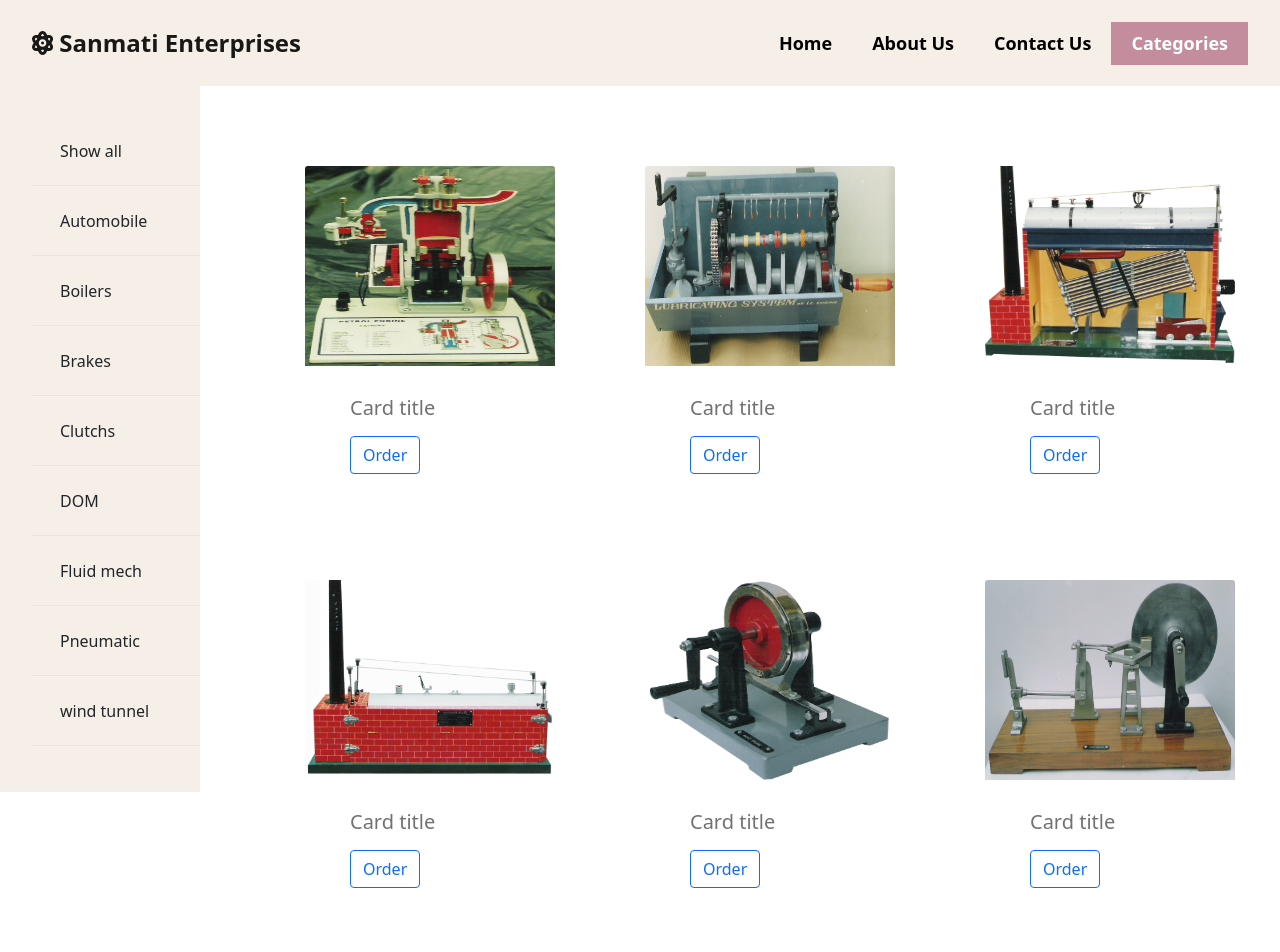
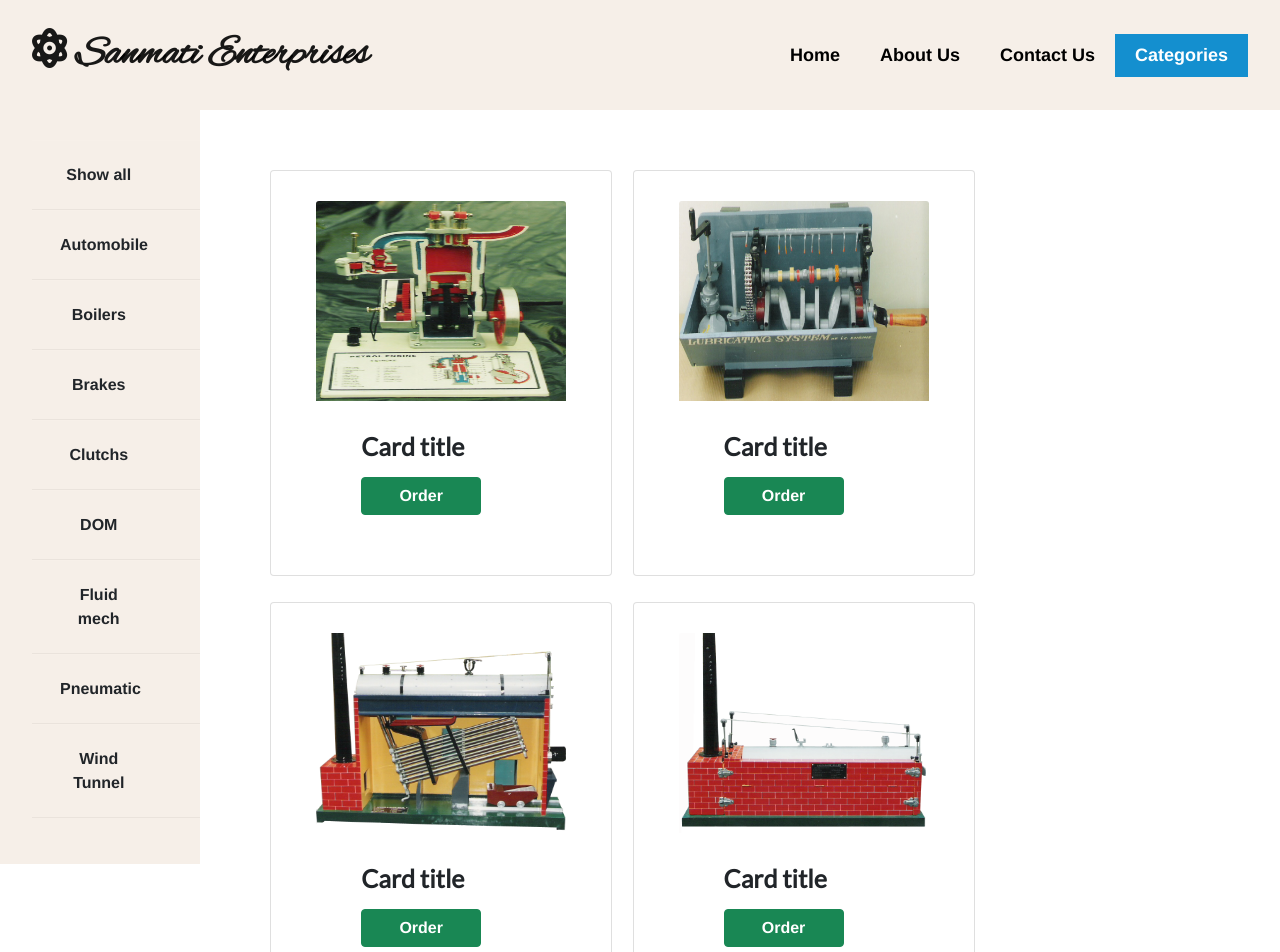
Before and after one commit to manthanguptaa/SanmatiEnterpriseWebsite, a plain HTML site: page categories.html in a window 1280 px wide. Shown: the top 952 px of the page. Drawn offline with nearby package versions, Linux system fonts and the light colour scheme.

Commit message:
Categories page styled

```diff
--- a/categories.css
+++ b/categories.css
@@ -3,7 +3,7 @@ body{
 }
 
 .navbar-light .navbar-nav .nav-link.active, .navbar-light .navbar-nav .show .nav-link {
-    background-color: #c38d9e;
+  background-color:#148fcf;
   color: white;
 
 }
@@ -14,7 +14,8 @@ body{
 }
 .navbar-brand{
   font-weight: 700;
-    font-size: x-large;
+  font-size: 40px;
+  font-family: 'Alex Brush', cursive;
 }
 
 .navbar-light .navbar-nav .nav-link{
@@ -23,6 +24,7 @@ body{
   color: black;
   padding-left: 20px;
   padding-right: 20px;
+  font-family: Helvetica;
 }
 
   #container_footer {
@@ -52,8 +54,6 @@ body{
     height: 100%;
     background: #f6efe8;;
     padding: 30px 0px;
-
-
   }
 
   .wrapper .sidebar h2{
@@ -69,12 +69,13 @@ body{
     border-bottom: 1px solid rgba(0,0,0,0.05);
     border-top: 1px solid rgba(255,255,255,0.05);
     list-style-type: none;
+    font-family: 'Lato', sans-serif;
+    font-size: 15px;
   }
 
   .wrapper .sidebar ul li a{
     color: black;
     display: block;
-
   }
 
   .wrapper .sidebar ul li a .fas{
@@ -96,12 +97,6 @@ body{
   }
 
 
-  .wrapper .main_content{
-
-    color: #717171;
-    line-height: 25px;
-  }
-
   .wrapper .main_content div{
     padding:30px 45px;
   }
@@ -111,9 +106,19 @@ body{
     height:200px;
   }
 
-  .card{
-    padding-top: 20px;
-    padding-left: 100px;
-    border: none;
 
+  .filterDiv{
+    margin: 1%;
   }
+
+  .card-title{
+    font-family: 'Lato', sans-serif;
+    font-size: 25px;
+    font-weight: bold;
+  }
+
+  .btn{
+    font-family: Helvetica;
+    width: 75%;
+    font-weight: 600;
+  }
--- a/categories.html
+++ b/categories.html
@@ -1,12 +1,17 @@
 <!DOCTYPE html>
 <html>
+
 <head>
 
   <title>Sanmati Enterprises</title>
 
-        <link rel="stylesheet" href="https://use.fontawesome.com/releases/v5.15.1/css/all.css" integrity="sha384-vp86vTRFVJgpjF9jiIGPEEqYqlDwgyBgEF109VFjmqGmIY/Y4HV4d3Gp2irVfcrp" crossorigin="anonymous">
+  <link rel="stylesheet" href="https://use.fontawesome.com/releases/v5.15.1/css/all.css"
+    integrity="sha384-vp86vTRFVJgpjF9jiIGPEEqYqlDwgyBgEF109VFjmqGmIY/Y4HV4d3Gp2irVfcrp" crossorigin="anonymous">
   <link href="css/bootstrap.min.css" rel="stylesheet">
   <link rel="stylesheet" href="categories.css">
+  <link rel="preconnect" href="https://fonts.gstatic.com">
+  <link href="https://fonts.googleapis.com/css2?family=Alex+Brush&display=swap" rel="stylesheet">
+  <link href="https://fonts.googleapis.com/css2?family=Lato&display=swap" rel="stylesheet">
 
   <style>
     .filterDiv {
@@ -17,12 +22,13 @@
       display: flex;
       flex-wrap: wrap;
     }
-          .wrapper .main_content{
+
+    .wrapper .main_content {
       display: flex;
       flex-direction: row;
       flex: 1;
-  flex-wrap: wrap;}
-
+      flex-wrap: wrap;
+    }
   </style>
 </head>
 
@@ -31,7 +37,8 @@
   <nav id="navbar"></nav>
   <script src="nav.js"></script>
 
-  <script src="https://code.jquery.com/jquery-3.5.1.min.js" integrity="sha256-9/aliU8dGd2tb6OSsuzixeV4y/faTqgFtohetphbbj0=" crossorigin="anonymous"></script>
+  <script src="https://code.jquery.com/jquery-3.5.1.min.js"
+    integrity="sha256-9/aliU8dGd2tb6OSsuzixeV4y/faTqgFtohetphbbj0=" crossorigin="anonymous"></script>
   <script src="nav.js"></script>
 
 
@@ -47,140 +54,140 @@
         <li><button class="btn" onclick="filterSelection('DOM')"> DOM</button></li>
         <li><button class="btn" onclick="filterSelection('fluid')"> Fluid mech</button></li>
         <li><button class="btn" onclick="filterSelection('pneumatic')"> Pneumatic</button></li>
-            <li><button class="btn" onclick="filterSelection('wind')"> wind tunnel</button></li>
+        <li><button class="btn" onclick="filterSelection('wind')"> Wind Tunnel</button></li>
 
       </ul>
 
     </div>
     <div class="main_content">
 
-    <div class="filterDiv mb-3 mr-3 auto card" >
-      <img src="1.jpg" class="card-img-top" >
+        <div class="filterDiv mb-3 mr-3 auto card">
+          <img src="1.jpg" class="card-img-top">
           <div class="card-body">
             <h5 class="card-title">Card title</h5>
             <p class="card-text"></p>
-        <a href="#" class="btn btn-outline-primary">Order</a>
+            <a href="#" class="btn btn-success">Order</a>
           </div>
         </div>
 
-    <div class="filterDiv mb-3 mr-3 auto card" >
-      <img src="2.jpg" class="card-img-top" >
+      <div class="filterDiv mb-3 mr-3 auto card">
+        <img src="2.jpg" class="card-img-top">
         <div class="card-body">
           <h5 class="card-title">Card title</h5>
           <p class="card-text"></p>
-        <a href="#" class="btn btn-outline-primary">Order</a>
+          <a href="#" class="btn btn-success">Order</a>
         </div>
       </div>
-    <div class="filterDiv mb-3 mr-3 boiler card" >
+      <div class="filterDiv mb-3 mr-3 boiler card">
         <img src="babcock & wilcox.bmp" class="card-img-top">
         <div class="card-body">
           <h5 class="card-title">Card title</h5>
           <p class="card-text"></p>
-        <a href="#" class="btn btn-outline-primary">Order</a>
+          <a href="#" class="btn btn-success">Order</a>
         </div>
       </div>
-    <div class="filterDiv mb-3 mr-3 boiler card" >
-      <img src="lancashire.bmp" class="card-img-top" >
+      <div class="filterDiv mb-3 mr-3 boiler card">
+        <img src="lancashire.bmp" class="card-img-top">
         <div class="card-body">
           <h5 class="card-title">Card title</h5>
           <p class="card-text"></p>
-        <a href="#" class="btn btn-outline-primary">Order</a>
+          <a href="#" class="btn btn-success">Order</a>
         </div>
       </div>
-    <div class="filterDiv mb-3 mr-3 brakes card" >
+      <div class="filterDiv mb-3 mr-3 brakes card">
         <img src="band brake.bmp" class="card-img-top" alt="...">
         <div class="card-body">
           <h5 class="card-title">Card title</h5>
           <p class="card-text"></p>
-        <a href="#" class="btn btn-outline-primary">Order</a>
+          <a href="#" class="btn btn-success">Order</a>
         </div>
       </div>
-    <div class="filterDiv mb-3 mr-3 brakes card" >
+      <div class="filterDiv mb-3 mr-3 brakes card">
         <img src="scan0017 (1).jpg" class="card-img-top" alt="...">
         <div class="card-body">
           <h5 class="card-title">Card title</h5>
           <p class="card-text"></p>
-        <a href="#" class="btn btn-outline-primary">Order</a>
+          <a href="#" class="btn btn-success">Order</a>
         </div>
       </div>
-    <div class="filterDiv mb-3 mr-3 clutch card" >
+      <div class="filterDiv mb-3 mr-3 clutch card">
         <img src="claw clutch.bmp" class="card-img-top" alt="...">
         <div class="card-body">
           <h5 class="card-title">Card title</h5>
           <p class="card-text"></p>
-        <a href="#" class="btn btn-outline-primary">Order</a>
+          <a href="#" class="btn btn-success">Order</a>
         </div>
       </div>
-    <div class="filterDiv mb-3 mr-3 clutch card" >
+      <div class="filterDiv mb-3 mr-3 clutch card">
         <img src="scan0010.jpg" class="card-img-top" alt="...">
         <div class="card-body">
           <h5 class="card-title">Card title</h5>
           <p class="card-text"></p>
-        <a href="#" class="btn btn-outline-primary">Order</a>
+          <a href="#" class="btn btn-success">Order</a>
         </div>
       </div>
-    <div class="filterDiv mb-3 mr-3 DOM card" >
+      <div class="filterDiv mb-3 mr-3 DOM card">
         <img src="2012-05-03 13.11.12.jpg" class="card-img-top" alt="...">
         <div class="card-body">
           <h5 class="card-title">Card title</h5>
           <p class="card-text"></p>
-        <a href="#" class="btn btn-outline-primary">Order</a>
+          <a href="#" class="btn btn-success">Order</a>
         </div>
       </div>
-    <div class="filterDiv mb-3 mr-3 DOM card" >
+      <div class="filterDiv mb-3 mr-3 DOM card">
         <img src="cam & follower.bmp" class="card-img-top" alt="...">
         <div class="card-body">
           <h5 class="card-title">Card title</h5>
           <p class="card-text"></p>
-        <a href="#" class="btn btn-outline-primary">Order</a>
+          <a href="#" class="btn btn-success">Order</a>
         </div>
       </div>
-    <div class="filterDiv mb-3 mr-3 fluid card" >
+      <div class="filterDiv mb-3 mr-3 fluid card">
         <img src="17022009113.jpg" class="card-img-top" alt="...">
         <div class="card-body">
           <h5 class="card-title">Card title</h5>
           <p class="card-text"></p>
-        <a href="#" class="btn btn-outline-primary">Order</a>
+          <a href="#" class="btn btn-success">Order</a>
         </div>
       </div>
-    <div class="filterDiv mb-3 mr-3 fluid card" >
+      <div class="filterDiv mb-3 mr-3 fluid card">
         <img src="Picture_004.jpg" class="card-img-top" alt="...">
         <div class="card-body">
           <h5 class="card-title">Card title</h5>
           <p class="card-text"></p>
-        <a href="#" class="btn btn-outline-primary">Oder</a>
+          <a href="#" class="btn btn-success">Oder</a>
         </div>
       </div>
-    <div class="filterDiv mb-3 mr-3 pneumatic card" >
+      <div class="filterDiv mb-3 mr-3 pneumatic card">
         <img src="2012-11-22 15.17.57.jpg" class="card-img-top" alt="...">
         <div class="card-body">
           <h5 class="card-title">Card title</h5>
           <p class="card-text"></p>
-        <a href="#" class="btn btn-outline-primary">Order</a>
+          <a href="#" class="btn btn-success">Order</a>
         </div>
       </div>
-    <div class="filterDiv mb-3 mr-3 pneumatic card" >
+      <div class="filterDiv mb-3 mr-3 pneumatic card">
         <img src="2012-11-22 15.19.07 (1).jpg" class="card-img-top" alt="...">
         <div class="card-body">
           <h5 class="card-title">Card title</h5>
           <p class="card-text"></p>
-        <a href="#" class="btn btn-outline-primary">Order</a>
+          <a href="#" class="btn btn-success">Order</a>
         </div>
       </div>
-    <div class="filterDiv mb-3 mr-3 wind card" >
+      <div class="filterDiv mb-3 mr-3 wind card">
         <img src="17022009120.jpg" class="card-img-top" alt="...">
         <div class="card-body">
           <h5 class="card-title">Card title</h5>
           <p class="card-text"></p>
-        <a href="#" class="btn btn-outline-primary">Order</a>
+          <a href="#" class="btn btn-success">Order</a>
         </div>
       </div>
-    <div class="filterDiv mb-3 mr-3 wind card" >
+      <div class="filterDiv mb-3 mr-3 wind card">
         <img src="DSC02339.JPG" class="card-img-top" alt="...">
         <div class="card-body">
           <h5 class="card-title">Card title</h5>
           <p class="card-text"></p>
-        <a href="#" class="btn btn-outline-primary">Order</a>
+          <a href="#" class="btn btn-success">Order</a>
         </div>
       </div>
     </div>
@@ -204,7 +211,7 @@
       arr1 = element.className.split(" ");
       arr2 = name.split(" ");
       for (i = 0; i < arr2.length; i++) {
-      if (arr1.indexOf(arr2[i]) == -1) {element.className += " " + arr2[i];}
+        if (arr1.indexOf(arr2[i]) == -1) { element.className += " " + arr2[i]; }
       }
     }
 
@@ -224,7 +231,7 @@
     var btnContainer = document.getElementsByClassName("sidebar");
     var btns = btnContainer.getElementsByClassName("btn");
     for (var i = 0; i < btns.length; i++) {
-    btns[i].addEventListener("click", function(){
+      btns[i].addEventListener("click", function () {
         var current = document.getElementsByClassName("active");
         current[0].className = current[0].className.replace(" active", "");
         this.className += " active";
@@ -232,7 +239,12 @@
     }
   </script>
 
-  <script src="https://cdn.jsdelivr.net/npm/@popperjs/core@2.5.4/dist/umd/popper.min.js" integrity="sha384-q2kxQ16AaE6UbzuKqyBE9/u/KzioAlnx2maXQHiDX9d4/zp8Ok3f+M7DPm+Ib6IU" crossorigin="anonymous"></script>
-<script src="https://cdn.jsdelivr.net/npm/bootstrap@5.0.0-beta1/dist/js/bootstrap.min.js" integrity="sha384-pQQkAEnwaBkjpqZ8RU1fF1AKtTcHJwFl3pblpTlHXybJjHpMYo79HY3hIi4NKxyj" crossorigin="anonymous"></script>
+  <script src="https://cdn.jsdelivr.net/npm/@popperjs/core@2.5.4/dist/umd/popper.min.js"
+    integrity="sha384-q2kxQ16AaE6UbzuKqyBE9/u/KzioAlnx2maXQHiDX9d4/zp8Ok3f+M7DPm+Ib6IU"
+    crossorigin="anonymous"></script>
+  <script src="https://cdn.jsdelivr.net/npm/bootstrap@5.0.0-beta1/dist/js/bootstrap.min.js"
+    integrity="sha384-pQQkAEnwaBkjpqZ8RU1fF1AKtTcHJwFl3pblpTlHXybJjHpMYo79HY3hIi4NKxyj"
+    crossorigin="anonymous"></script>
 </body>
+
 </html>
```
Lines whose indentation alone changed are shown as unchanged.
